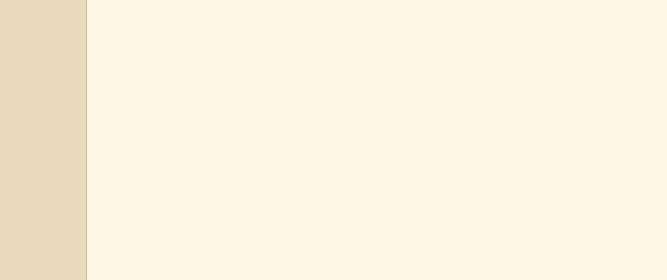
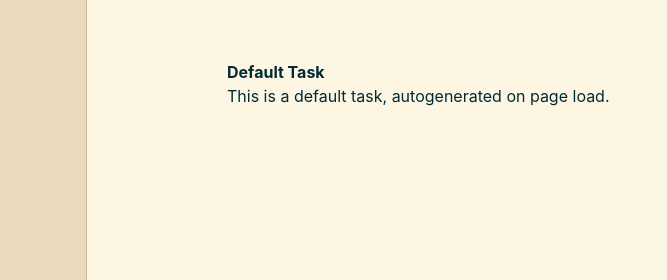
Before and after one commit to JonahKF/odin-todo, a website built with webpack: page src/template.html in a window 1280 px wide. Both pictures are taken after a click on the link "Default Project". Shown: the top 280 px of the page, 188-855 px from the left. Built offline with nearby package versions, Linux system fonts and the light colour scheme.

Commit message:
ADDED: Basic click to add list content to container

```diff
--- a/src/index.js
+++ b/src/index.js
@@ -9,7 +9,7 @@ function screenController() {
 
     const defaultList = new ToDoList("Default Project");
     listArray.push(defaultList);
-    const defaultTaskIndex = defaultList.addToDo("Default Task", "Default Project");
+    const defaultTaskIndex = defaultList.addToDo("Default Task", "Default Project", "This is a default task, autogenerated on page load.");
 
 
     const displayLists = () => {
@@ -28,6 +28,7 @@ function screenController() {
 
             const wrapperAnchor = document.createElement("a");
             wrapperAnchor.href = "#";
+            wrapperAnchor.id = listArray.indexOf(list);
             navListHeaderLi.appendChild(wrapperAnchor);
 
             const listLogo = document.createElement("i");
@@ -39,34 +40,16 @@ function screenController() {
             navListHeader.textContent = list.Name;
             wrapperAnchor.appendChild(navListHeader);
 
-            const taskArray = list.getAllToDoItems();
+            wrapperAnchor.addEventListener("click", () => clickList(wrapperAnchor.id));
         });
-        // Displays list's Tasks in sidebar
-        // taskArray.forEach(ToDo => {
-        //     const li = document.createElement("li");
-        //     navListUl.appendChild(li);
+    }
 
-        //     const div = document.createElement("div");
-        //     div.classList.add("list-inner-flex");
-        //     div.classList.add("nav-list-child");
-        //     li.appendChild(div);
+    const displayTasks = () => {
 
-        //     const a = document.createElement("a");
-        //     a.href = "#";
-        //     div.appendChild(a);
+    }
 
-        //     const i = document.createElement("i");
-        //     i.classList.add("fa-solid");
-        //     i.classList.add("fa-hashtag");
-        //     a.appendChild(i);
+    const addTask = () => {
 
-        //     const span = document.createElement("span");
-        //     span.textContent = ToDo.title;
-        //     a.appendChild(span);
-
-        //     // Attach event listener for click
-        //     a.addEventListener("click", clickTask);
-        // });
     }
 
     const newList = (name) => {
@@ -80,9 +63,34 @@ function screenController() {
 
     }
 
-    const clickTask = (e) => {
+    const clickList = (e) => {
         // Changes contents of .container to match contents of clicked Task
-        console.log(`${e} clicked`)
+        pageBody.replaceChildren();
+        const list = listArray[e];
+        const taskArray = list.getAllToDoItems();
+        taskArray.forEach(task => {
+            const div = document.createElement("div");
+            div.className = "task-wrapper";
+
+            const title = document.createElement("h4");
+            title.className = "title";
+            const description = document.createElement("span");
+            description.className = "description";
+            const dueDate = document.createElement("span");
+            dueDate.className = "dueDate";
+            const priority = document.createElement("span");
+            priority.className = "priority";
+
+            title.textContent = task.title;
+            description.textContent = task.description;
+
+            pageBody.appendChild(div);
+            div.appendChild(title);
+            div.appendChild(description);
+            div.appendChild(dueDate);
+            div.appendChild(priority);
+        });
+
     }
 
     // Test ToDo Item
--- a/src/styles.css
+++ b/src/styles.css
@@ -202,3 +202,12 @@ a > span:hover {
     position: relative;
     top: 1px;
 }
+
+.container {
+    display: flex;
+    flex-direction: column;
+    gap: 50px;
+    padding-top: 60px;
+    padding-left: 140px;
+    justify-items: center;
+}
--- a/src/toDoCreator.js
+++ b/src/toDoCreator.js
@@ -54,6 +54,7 @@ class ToDoList {
 
     getAllToDoItems() {
         // .values() iterates over a map, then .map() turns the JSONs into an array.
+        console.log(Array.from(this.ToDoList.values()).map(todo => todo.toJSON()));
         return Array.from(this.ToDoList.values()).map(todo => todo.toJSON());
     }
 
@@ -61,10 +62,10 @@ class ToDoList {
         return this.Index++;
     }
 
-    addToDo (title, project = "default") {
+    addToDo (title, project = "default", description) {
         this.checkTitle(title);
         const index = this.increaseIndex();
-        const toDo = new ToDo(title, project);
+        const toDo = new ToDo(title, project, description);
         this.ToDoList.set(index, toDo);
 
         // Return index for use in DOM later
```
